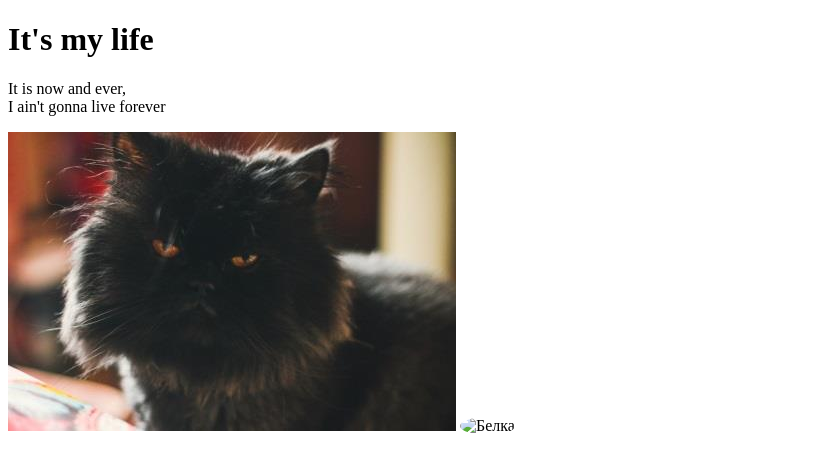
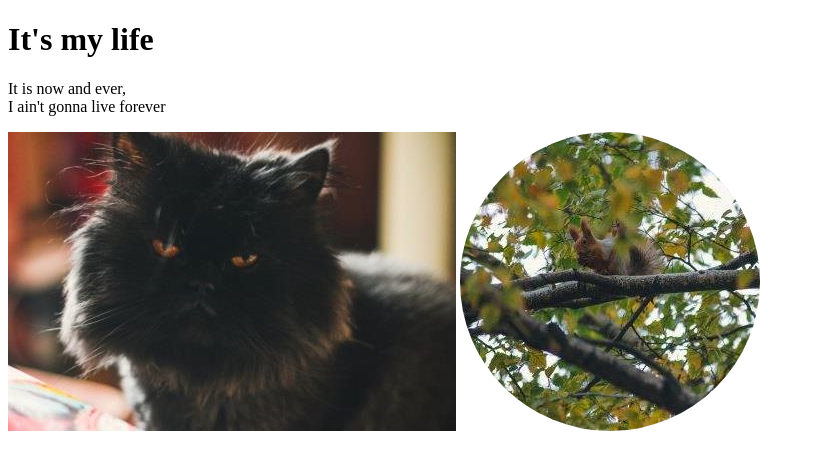
Before and after one commit to LoiIver/loftschool, a plain HTML site: page folder/inner/index.html in a window 1280 px wide. Shown: the whole page, without its empty margins (0-815 px from the left). Drawn offline with Linux system fonts and the light colour scheme.

Commit message:
squirrel

```diff
--- a/folder/inner/index.html
+++ b/folder/inner/index.html
@@ -11,6 +11,6 @@
             I ain't  gonna live forever
         </p>
         <img src="//loiiver.github.io/loftschool/img/img1.jpg" alt="Котик" />
-        <img src="img/img2.jpg" alt="Белка" style="border-radius: 70%" />
+        <img src="/img/img2.jpg" alt="Белка" style="border-radius: 70%" />
     </body>
 </html>
```
